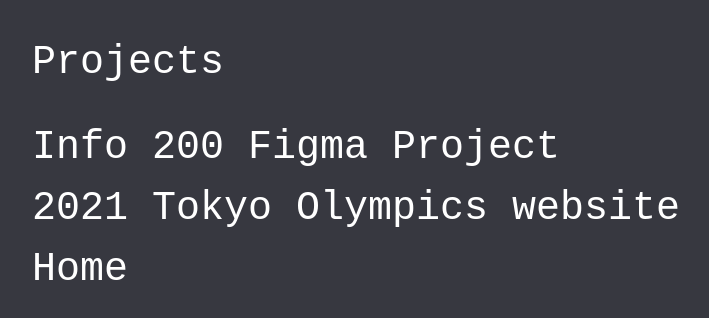
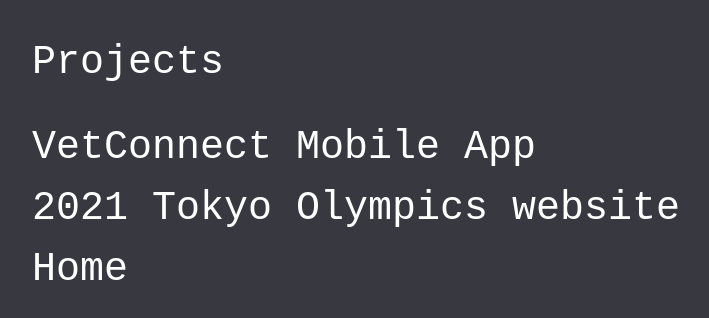
Before and after one commit to AidanKuo/starter-project, a React (Create React App) app: page /projects in a window 1280 px wide. Shown: the top 318 px of the page, without its empty margins (88-797 px from the left). Built offline with nearby package versions, Linux system fonts and the light colour scheme.

Commit message:
change proj

```diff
--- a/src/components/Projects.js
+++ b/src/components/Projects.js
@@ -8,7 +8,7 @@
       <nav>
         <ul className="link-list">
           <li>
-            <Link to="https://www.figma.com/file/0DrginWCTEuGjYCL7DLdNW/akuo18's-team-library?type=design&node-id=1913-2&mode=design" className="plain-link">Info 200 Figma Project</Link>
+            <Link to="https://www.figma.com/file/0DrginWCTEuGjYCL7DLdNW/akuo18's-team-library?type=design&node-id=1913-2&mode=design" className="plain-link">VetConnect Mobile App</Link>
           </li>
         </ul>
       </nav>
```
